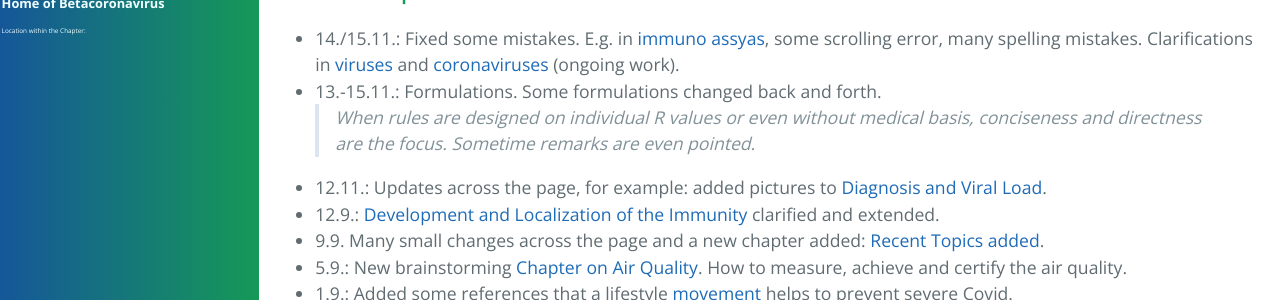
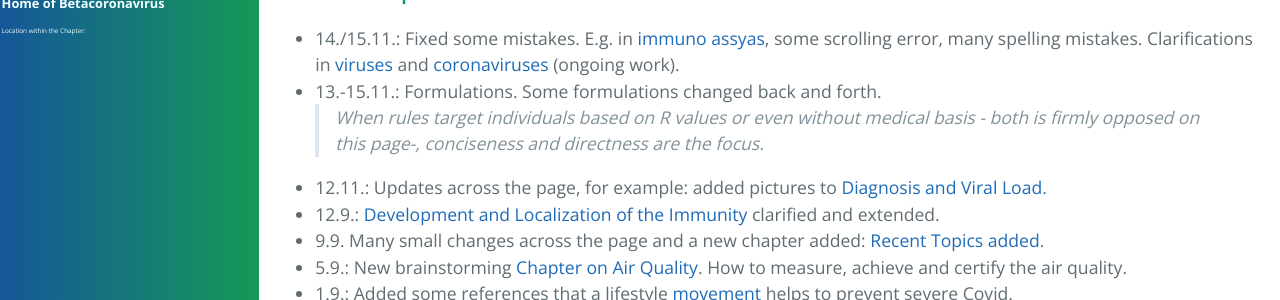
Before and after one commit to forestgrape/coronavirus, a Jekyll site: the page built from index.md, in a window 1280 px wide and 900 px high, scrolled down 2240 px. Shown: the part 155-455 px from the top of the window. Built offline with Jekyll 4.4.1, drawn with Linux system fonts in a browser that asks for light colours; our own code applies the rules of GitHub Pages for plain Markdown files.

Commit message:
Update index.md

```diff
--- a/index.md
+++ b/index.md
@@ -66,7 +66,7 @@ This section overviews the entire content. The [content section](#content) lists
 ### Recent Updates
 - 14./15.11.: Fixed some mistakes. E.g. in [immuno assyas](./3_medical/immuno_assyas.md), some scrolling error, many spelling mistakes. Clarifications in [viruses](./2_biological/viruses.md) and [coronaviruses](2_biological/coronavirus.md) (ongoing work).
 - 13.-15.11.: Formulations. Some formulations changed back and forth.
-  > *When rules are designed on individual R values or even without medical basis, conciseness and directness are the focus. Sometime remarks are even pointed.*
+  > *When rules target individuals based on R values or even without medical basis - both is firmly opposed on this page-, conciseness and directness are the focus.*
 - 12.11.: Updates across the page, for example: added pictures to [Diagnosis and Viral Load](3_medical/diagnosis_and_viral_load.md).
 - 12.9.: [Development and Localization of the Immunity](4_immunological/ontogenesis_and_locality_of_immunity.md) clarified and extended.
 - 9.9. Many small changes across the page and a new chapter added: [Recent Topics added](#recent-topics-added).
```
